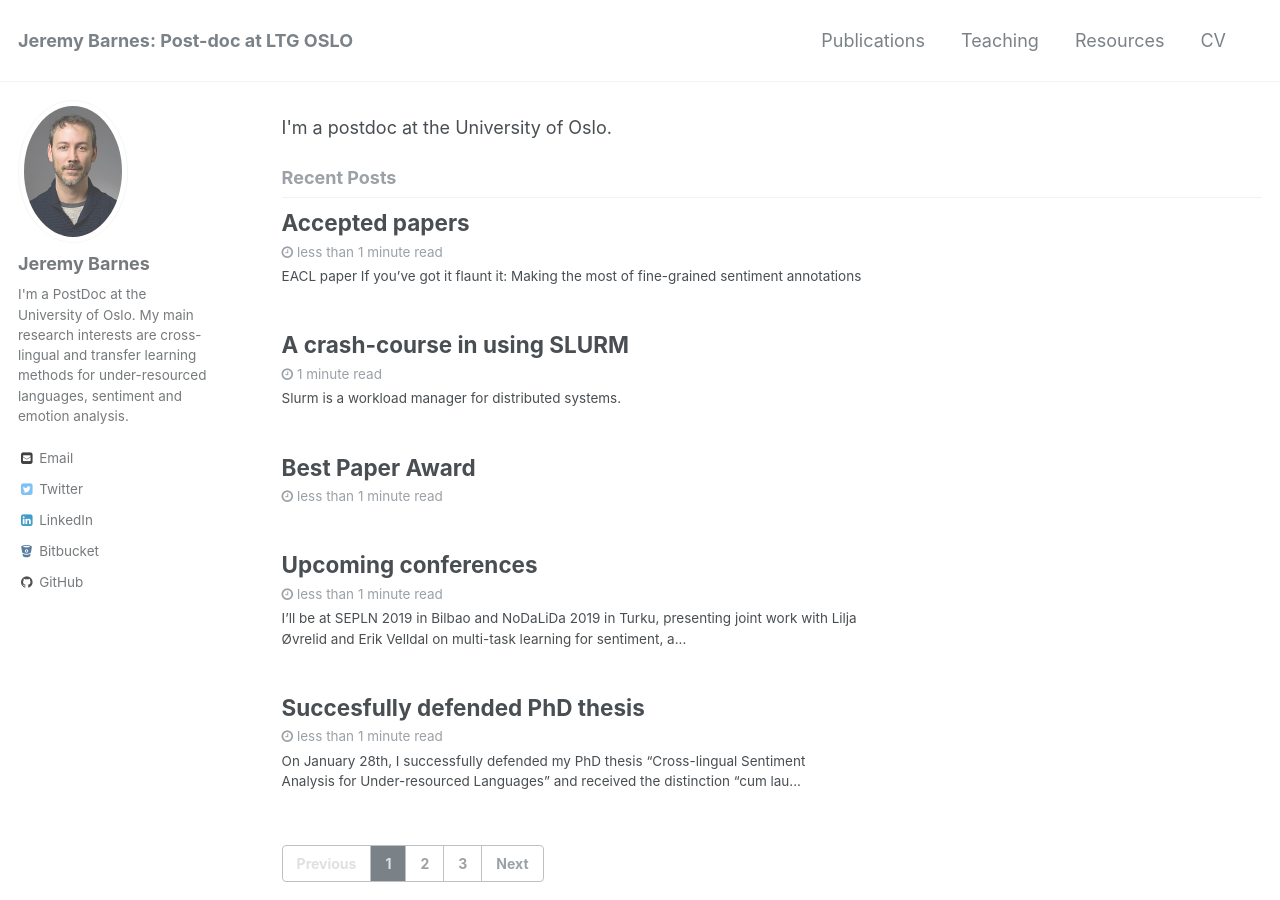
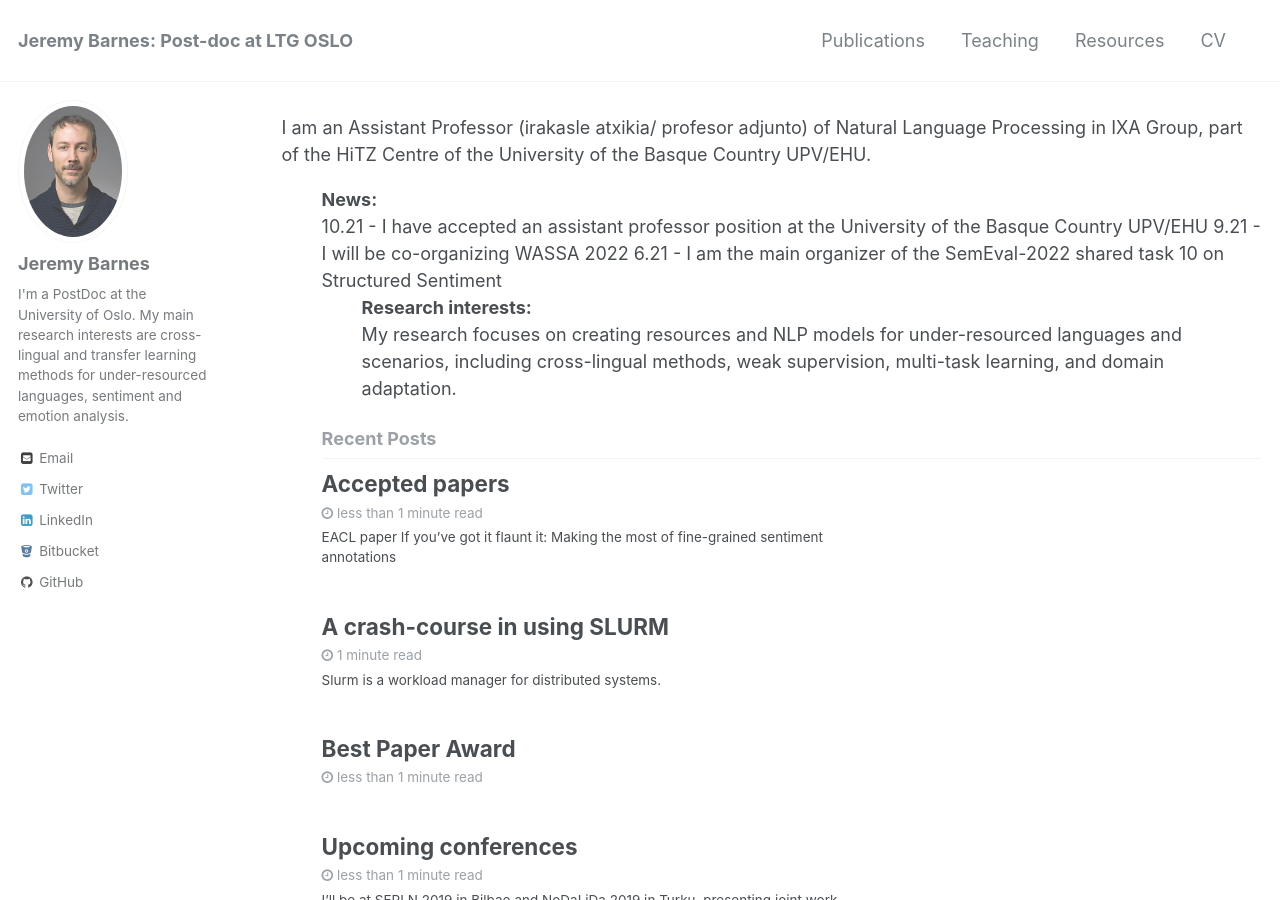
Before and after one commit to jerbarnes/jerbarnes.github.io, a Jekyll site: the page built from index.html, in a window 1280 px wide and 900 px high. Built offline with Jekyll 4.4.1, drawn with Linux system fonts in a browser that asks for light colours; the list of posts is cut into pages by our own code; comment, search, counter and statistics services are not loaded.

Commit message:
news and research interests

```diff
--- a/_layouts/home.html
+++ b/_layouts/home.html
@@ -2,7 +2,27 @@
 layout: archive
 ---
 
-I'm a postdoc at the University of Oslo.
+I am an Assistant Professor (irakasle atxikia/ profesor adjunto) of Natural Language Processing in IXA Group, part of the HiTZ Centre of the University of the Basque Country UPV/EHU.
+
+
+
+<ul>
+        <strong>
+News:
+        </strong><br>
+
+10.21 - I have accepted an assistant professor position at the University of the Basque Country UPV/EHU
+9.21 - I will be co-organizing WASSA 2022
+6.21 - I am the main organizer of the SemEval-2022 shared task 10 on Structured Sentiment
+
+<ul>
+        <strong>
+            Research interests:
+        </strong><br>
+
+My research focuses on creating resources and NLP models for under-resourced languages and scenarios, including cross-lingual methods, weak supervision, multi-task learning, and domain adaptation.
+</ul>
+
 
 <h3 class="archive__subtitle">{{ site.data.ui-text[site.locale].recent_posts | default: "Recent Posts" }}</h3>
 
```
